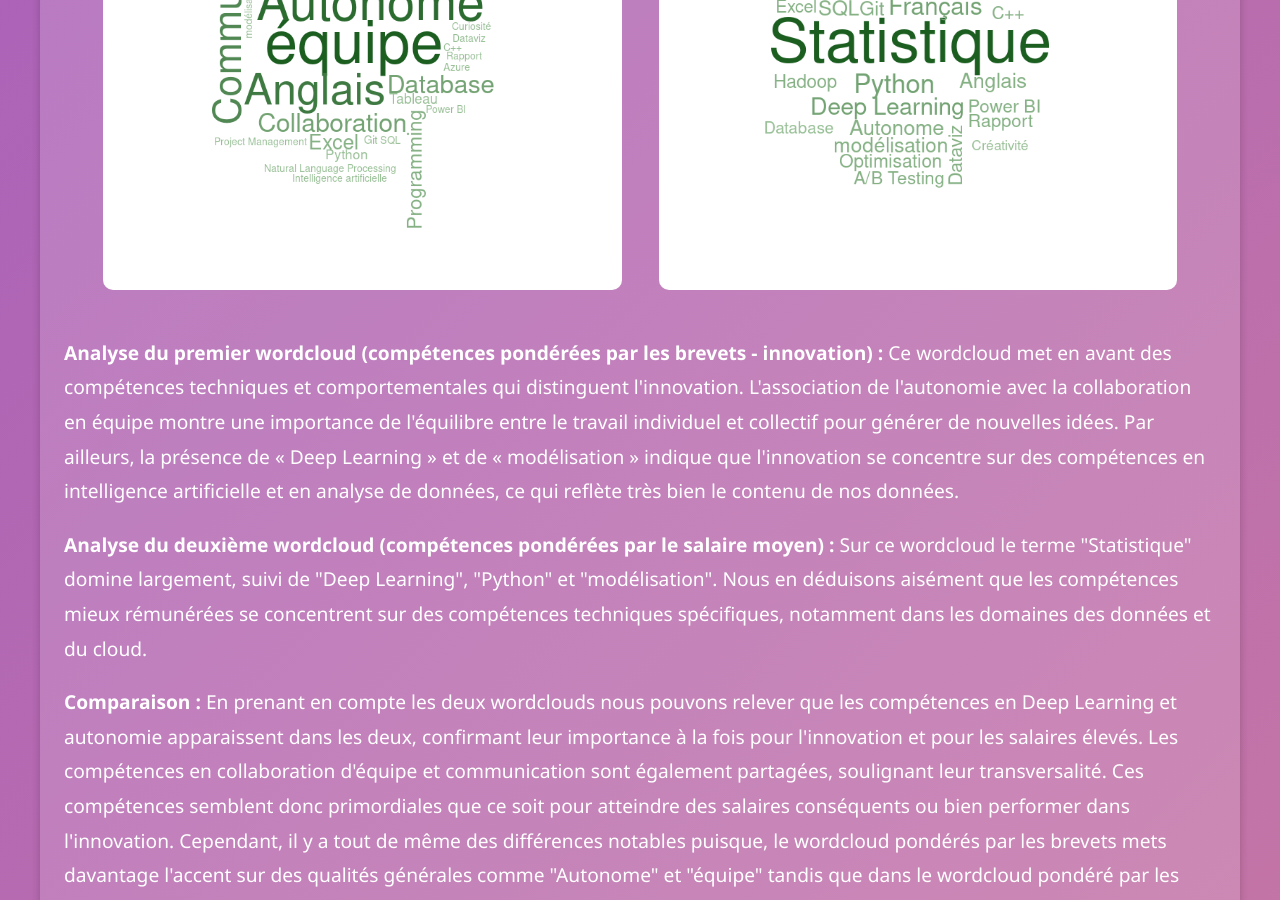
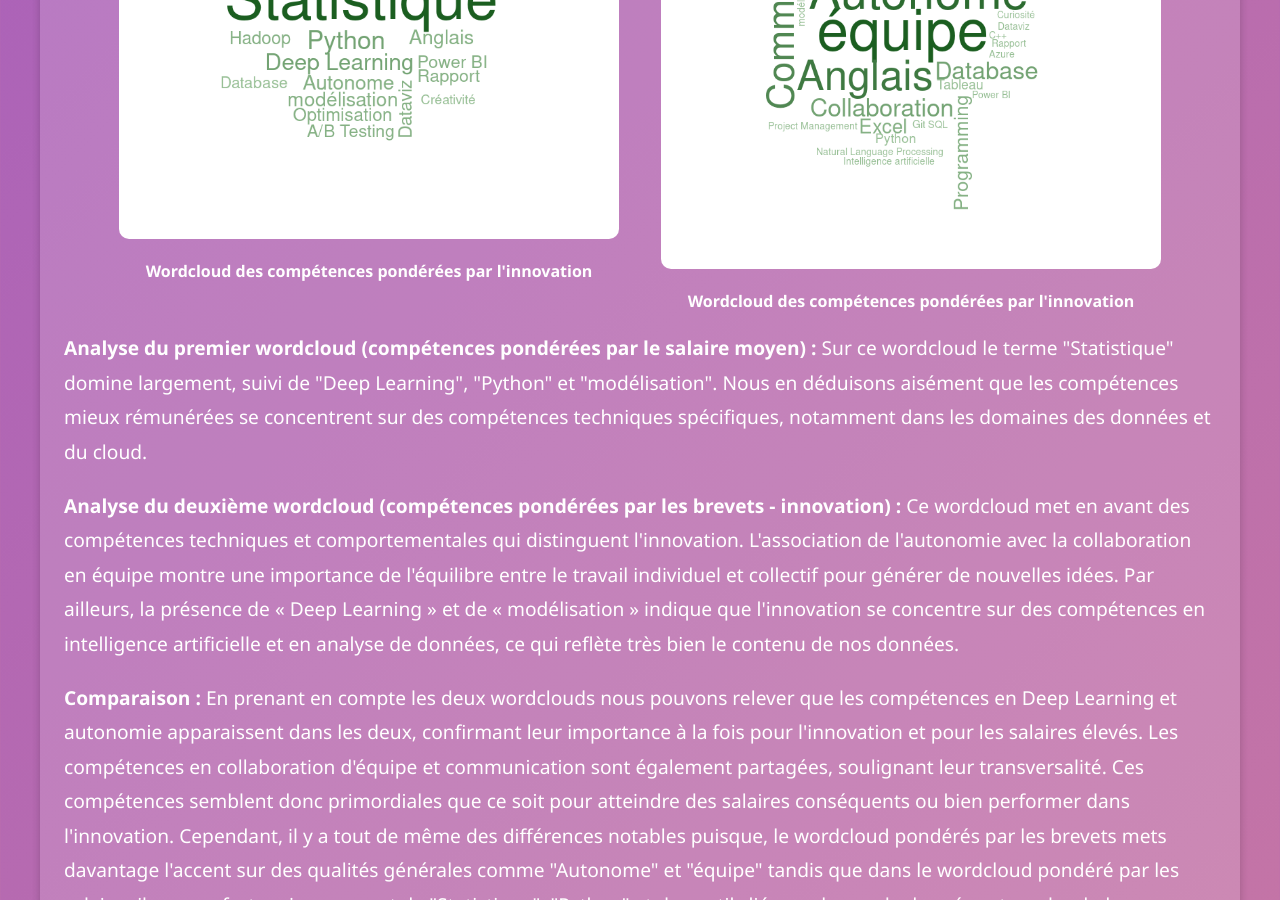
Before and after one commit to SebastienH422/ProjetR.smams, a Jekyll site: the page analyses.html, which Jekyll copies as it is, in a window 1280 px wide and 900 px high, scrolled down 1940 px. Built offline with Jekyll 4.4.1, drawn with Linux system fonts in a browser that asks for light colours; some of the changed text lies outside the part shown.

Commit message:
Update analyses.html

```diff
--- a/analyses.html
+++ b/analyses.html
@@ -100,12 +100,12 @@
                     <div style="text-align: center;">
                         <img src="Images/WordBleu_salaire_petit.png" alt="Secteurs pondérés par le salaire moyen" style="width: 500px; height: auto;">
                         <br>
-                        <strong>Secteurs pondérés par le salaire moyen</strong>
+                        <strong>Wordcloud des secteurs pondérés par le salaire moyen</strong>
                     </div>
                     <div style="text-align: center;">
                         <img src="Images/WordBleu_brevets_petit.png" alt="Secteurs pondérés par l'innovation" style="width: 500px; height: auto;">
                         <br>
-                        <strong>Secteurs pondérés par l'innovation</strong>
+                        <strong>Wordcloud des secteurs pondérés par l'innovation</strong>
                     </div>
                 </div>
                 <p><strong>Analyse du premier wordcloud (secteurs pondérés par les salaires) :</strong>  Pour ce premier wordcloud, les secteurs "Transport" et "Logistique" dominent largement, ils sont donc identifiés comme offrant des salaires compétitifs. En effet, les secteurs liés à la gestion et à la chaîne d'approvisionnement (logistique, transport, distribution) sont mis en avant, démontrant une forte valorisation salariale. Cela peut être dû à la demande croissante pour ces secteurs dans une économie mondialisée.</p>
@@ -118,13 +118,20 @@ Pour un professionnel ou une entreprise, investir dans l'innovation dans des sec
 
             <section class="section block">
                 <h2>Analyse des données concernant les compétences demandées dans les offres d'emploi</h2>
-                <p align="center">
-                    <img src="Images/wordVert_Competences_Brevets_petit.png" alt="Compétences pondérées par l'innovation">
-                    <img src="Images/WordVert_salaires_petit.png" alt="Compétences pondérées par le salaire moyen">
-                </p>
-                <p><strong>Analyse du premier wordcloud (compétences pondérées par les brevets - innovation) : </strong>  Ce wordcloud met en avant des compétences techniques et comportementales qui distinguent l'innovation. L'association de l'autonomie avec la collaboration en équipe montre une importance de l'équilibre entre le travail individuel et collectif pour générer de nouvelles idées. Par ailleurs, la présence de « Deep Learning » et de « modélisation » indique que l'innovation se concentre sur des compétences en intelligence artificielle et en analyse de données, ce qui reflète très bien le contenu de nos données.</p>
-                <p><strong>Analyse du deuxième wordcloud (compétences pondérées par le salaire moyen) :</strong>  Sur ce wordcloud le terme "Statistique" domine largement, suivi de "Deep Learning", "Python" et "modélisation". Nous en déduisons aisément que les compétences mieux rémunérées se concentrent sur des compétences techniques spécifiques, notamment dans les domaines des données et du cloud.
-</p>
+                <div style="display: flex; justify-content: center; align-items: flex-start; gap: 10px;">
+                    <div style="text-align: center;">
+                        <img src="Images/WordVert_salaires_petit.png" alt="Compétences pondérées par le salaire moyen" style="width: 500px; height: auto;">
+                        <br>
+                        <strong>Wordcloud des compétences pondérées par l'innovation</strong>
+                    </div>
+                    <div style="text-align: center;">
+                        <img src="Images/wordVert_Competences_Brevets_petit.png" alt="Compétences pondérées par l'innovation" style="width: 500px; height: auto;">
+                        <br>
+                        <strong>Wordcloud des compétences pondérées par l'innovation</strong>
+                    </div>
+                </div>
+                <p><strong>Analyse du premier wordcloud (compétences pondérées par le salaire moyen) :</strong>  Sur ce wordcloud le terme "Statistique" domine largement, suivi de "Deep Learning", "Python" et "modélisation". Nous en déduisons aisément que les compétences mieux rémunérées se concentrent sur des compétences techniques spécifiques, notamment dans les domaines des données et du cloud.</p>
+                <p><strong>Analyse du deuxième wordcloud (compétences pondérées par les brevets - innovation) : </strong>  Ce wordcloud met en avant des compétences techniques et comportementales qui distinguent l'innovation. L'association de l'autonomie avec la collaboration en équipe montre une importance de l'équilibre entre le travail individuel et collectif pour générer de nouvelles idées. Par ailleurs, la présence de « Deep Learning » et de « modélisation » indique que l'innovation se concentre sur des compétences en intelligence artificielle et en analyse de données, ce qui reflète très bien le contenu de nos données.</p>
                 <p><strong>Comparaison :</strong>  En prenant en compte les deux wordclouds nous pouvons relever que les compétences en Deep Learning et autonomie apparaissent dans les deux, confirmant leur importance à la fois pour l'innovation et pour les salaires élevés. Les compétences en collaboration d'équipe et communication sont également partagées, soulignant leur transversalité. Ces compétences semblent donc primordiales que ce soit pour atteindre des salaires conséquents ou bien performer dans l'innovation.
 Cependant, il y a tout de même des différences notables puisque, le wordcloud pondérés par les brevets mets davantage l'accent sur des qualités générales comme "Autonome" et "équipe" tandis que dans le wordcloud pondéré par les salaires il y a une forte mise en avant de "Statistique", "Python" et des outils liés aux bases de données et au cloud, des compétences plus techniques et spécialisées.
 Les brevets mettent davantage l'accent sur l'impact collectif ou comportemental, tandis que les salaires mettent en valeur des compétences directement monétisables et techniques. </p>
```
